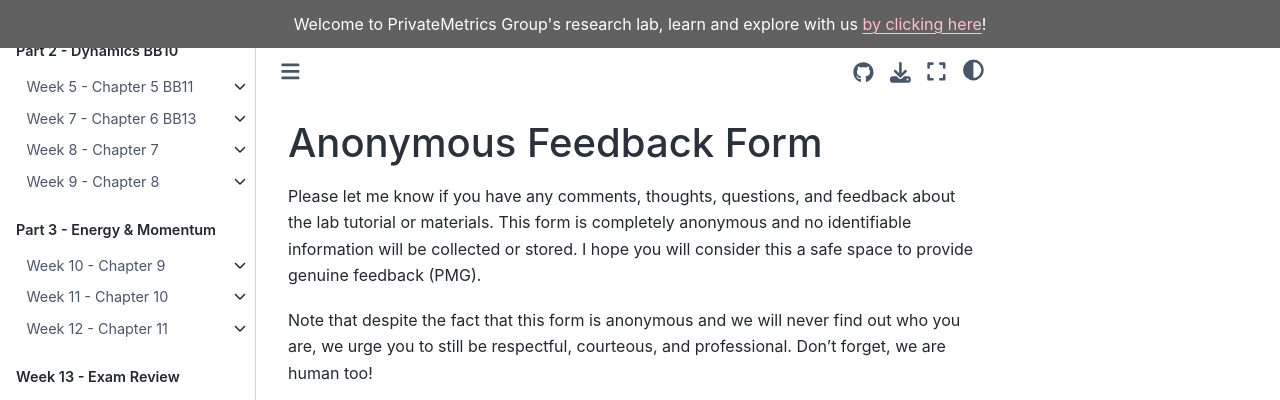
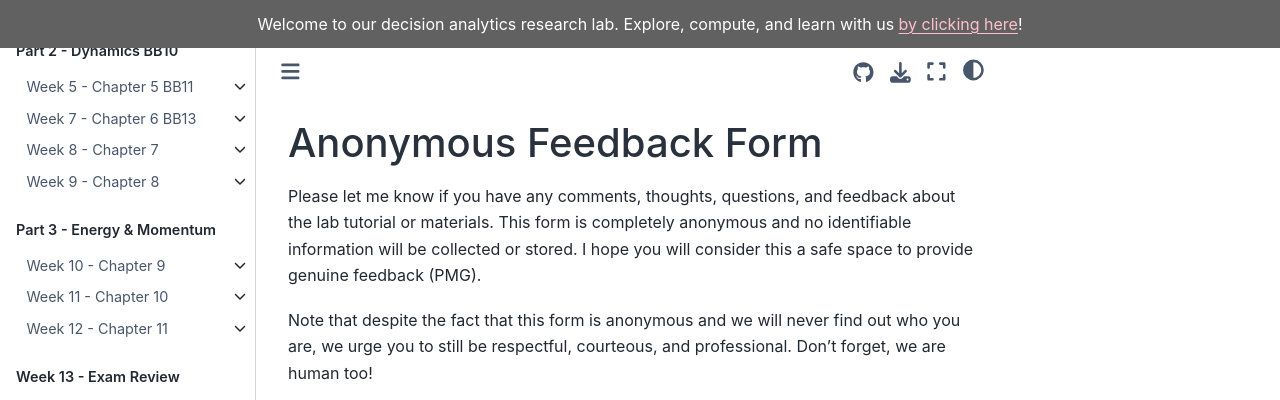
Before and after one commit to bassambarazi/book-test, a Jupyter Book: the page built from about/feedback.md, in a window 1280 px wide and 900 px high, cut to the strip 0-400 px from the top of the window. Built offline with Jupyter Book 1.0.4 settings and Sphinx 7.4.7 and the Sphinx Book theme 1.1.4, drawn with Linux system fonts in a browser that asks for light colours; pages that are not in the unit, such as notebooks, are missing from menus.

Commit message:
Update _config.yml

```diff
--- a/_config.yml
+++ b/_config.yml
@@ -18,7 +18,7 @@
   use_issues_button: true
   use_edit_page_button: true
   navbar_number_sections : false
-  announcement: " Welcome to PrivateMetrics Group's research lab, learn and explore with us  <a href='https://github.com/bassambarazi/book-test' style='color:pink;'> by clicking here</a>!"  # The base URL where your book will be hosted. Used for creating image previews and social links. e.g.: https://mypage.com/mybook/
+  announcement: " Welcome to our decision analytics research lab. Explore, compute, and learn with us  <a href='https://github.com/bassambarazi/book-test' style='color:pink;'> by clicking here</a>!"  # The base URL where your book will be hosted. Used for creating image previews and social links. e.g.: https://mypage.com/mybook/
   # google_analytics_id: UA-11111111 # add your Google Analytics Tracking Code
   comments:
     hypothesis: false
```
